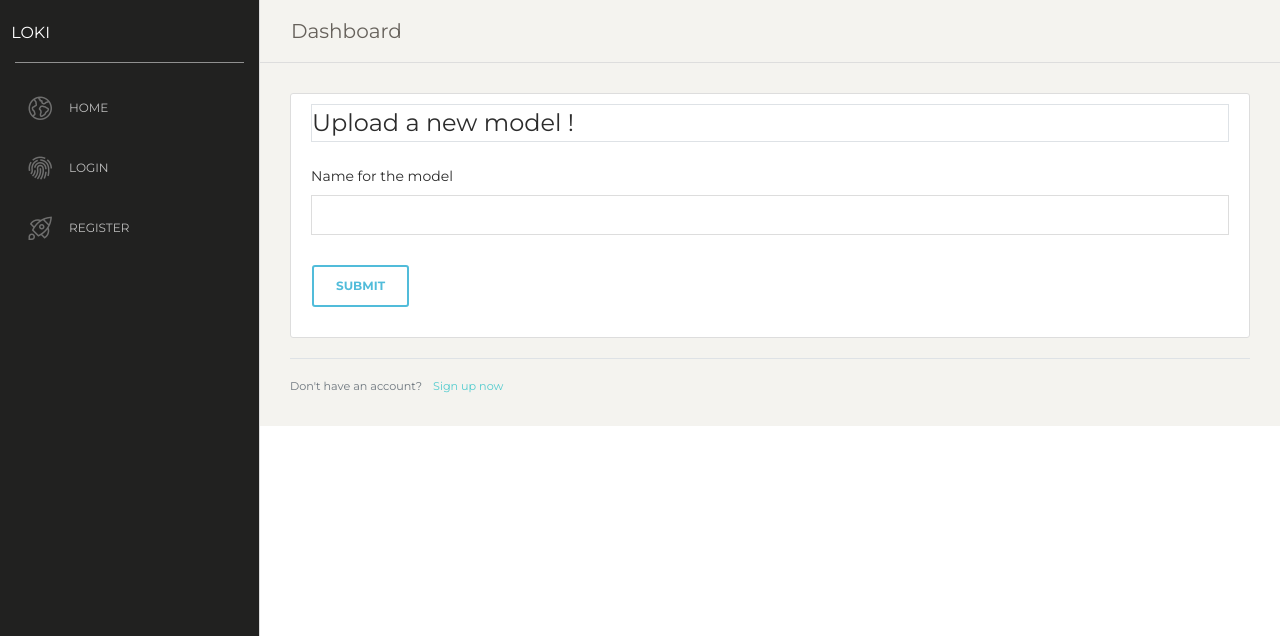
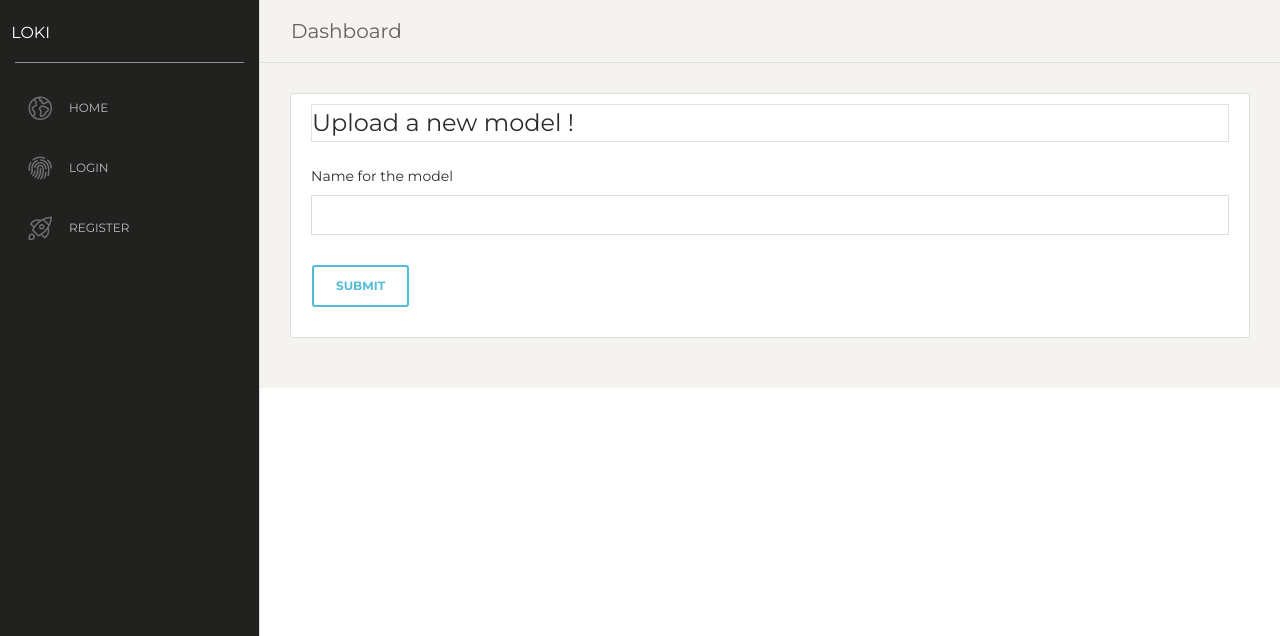
Before and after one commit to elhusseiniali/loki, a Flask app: template loki/templates/upload_model.html in a window 1280 px wide. Shown: the top 636 px of the page. Run offline with Flask 2, Linux system fonts and the light colour scheme; the template is opened without the code that fills it: values that come from a table or form of the project are taken from there, others are empty; some libraries are stand-ins or nearby versions.

Commit message:
removing unnecessary 'dont have an account?'

```diff
--- a/loki/templates/upload_model.html
+++ b/loki/templates/upload_model.html
@@ -38,11 +38,4 @@
             </div>
         </form>
     </div>
-
-    <div class="border-top pt-3">
-        <small class="text-muted">
-            Don't have an account?
-            <a class="ml-2" href="{{ url_for('register') }}">Sign up now</a>
-        </small>
-    </div>
 {% endblock content %}
```
